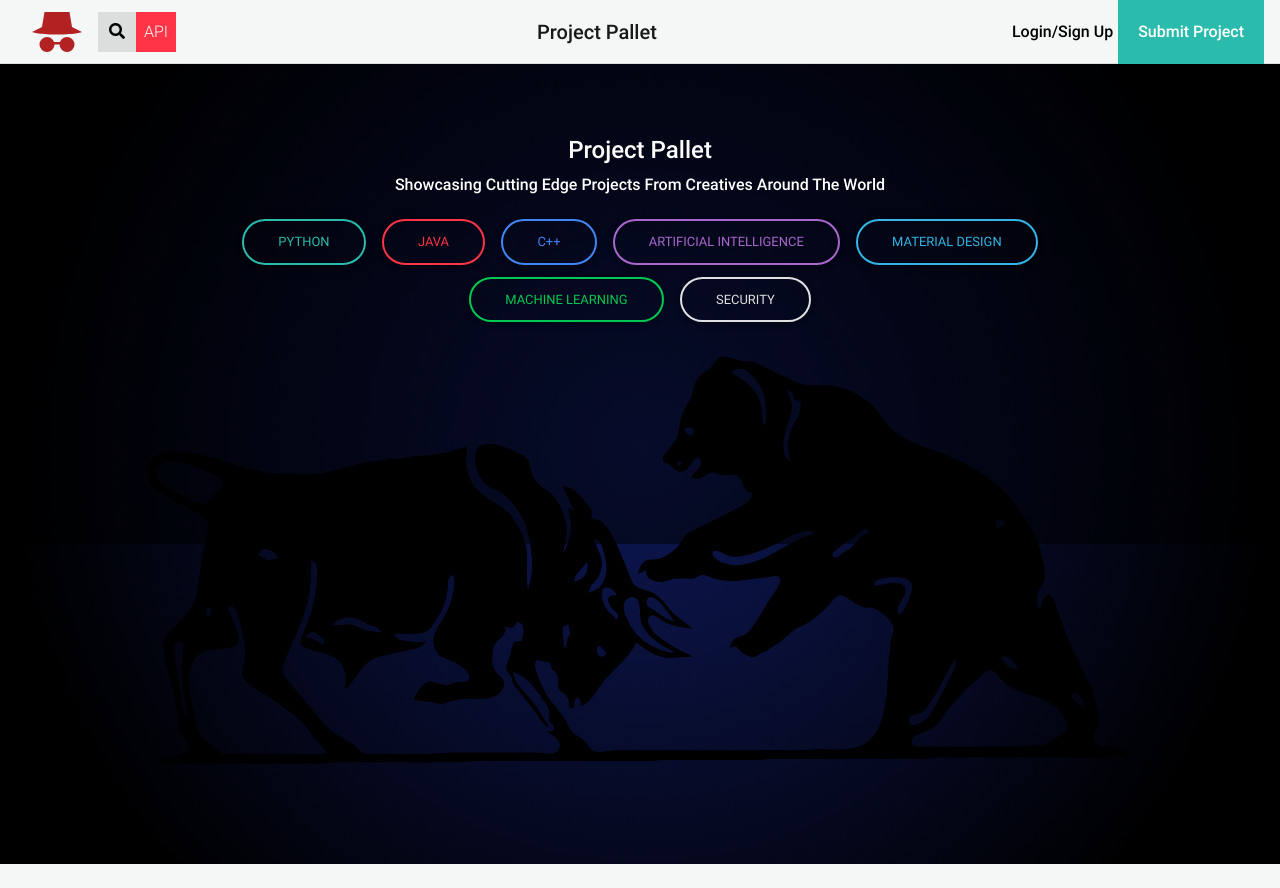
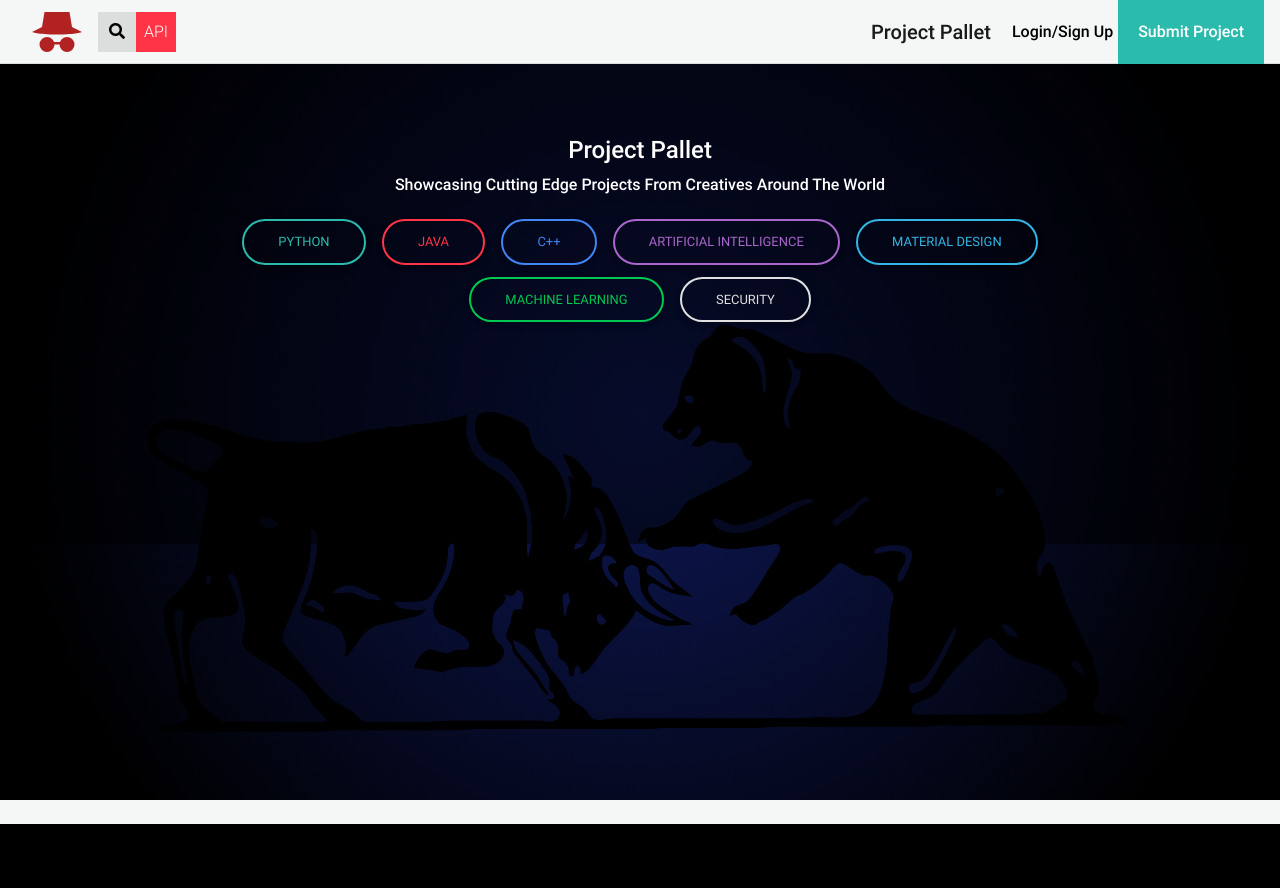
Before and after one commit to TechVictorKE/project-pallet, a Django app: page / in a window 1280 px wide. After the commit the page ends 824 px from the top, so only its background shows below. Run offline with Django 3.2, Linux system fonts and the light colour scheme; data that the repository does not hold is empty; some libraries are stand-ins or nearby versions.

Commit message:
Edited title style

```diff
--- a/projectpallet/static/css/style.css
+++ b/projectpallet/static/css/style.css
@@ -179,7 +179,7 @@ body{
   border-bottom: 1px solid rgba(0,0,0,0.1);
 }
 #title{
-  margin-right: 350px;
+  text-align: center;
   font-weight: 500;
 
 }
@@ -195,7 +195,7 @@ body{
 
 .home{
   background-image: url(../img/download.jpg);
-  height: 100vh;
+  height: 92vh;
   background-repeat: no-repeat;
   background-position: center;
   background-size: cover;
@@ -270,7 +270,7 @@ body{
   width: 80%;
 }
 #logg{
-  background-image: url(../img/bg.jpeg);
+  background-image: url(../img/bg.jpg);
   background-repeat: no-repeat;
   background-position: center;
   background-size: cover;
@@ -288,7 +288,7 @@ body{
   box-shadow: 1px 1px 5px black;
 }
 .improfile{
-  background-image: url(../img/bg.jpeg);
+  background-image: url(../img/bg.jpg);
   background-repeat: no-repeat;
   background-position: center;
   background-size: cover;
```
